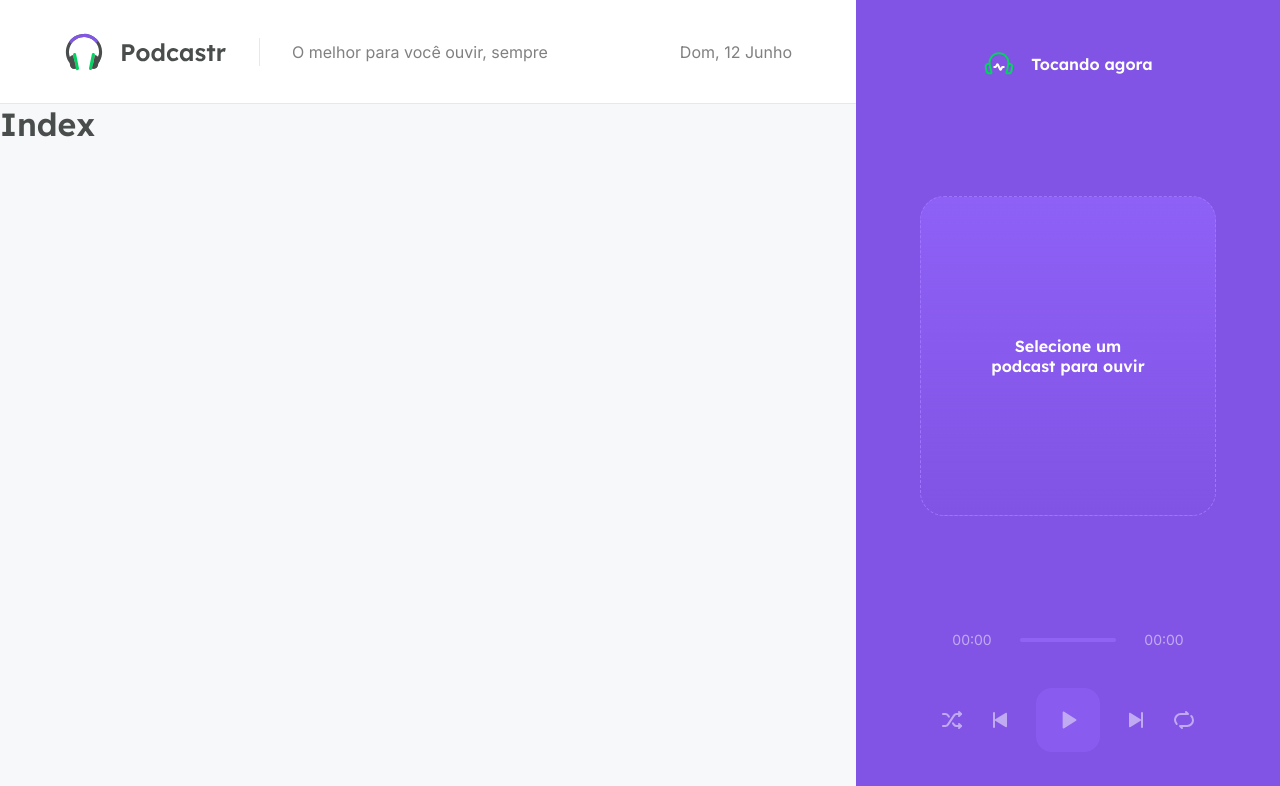
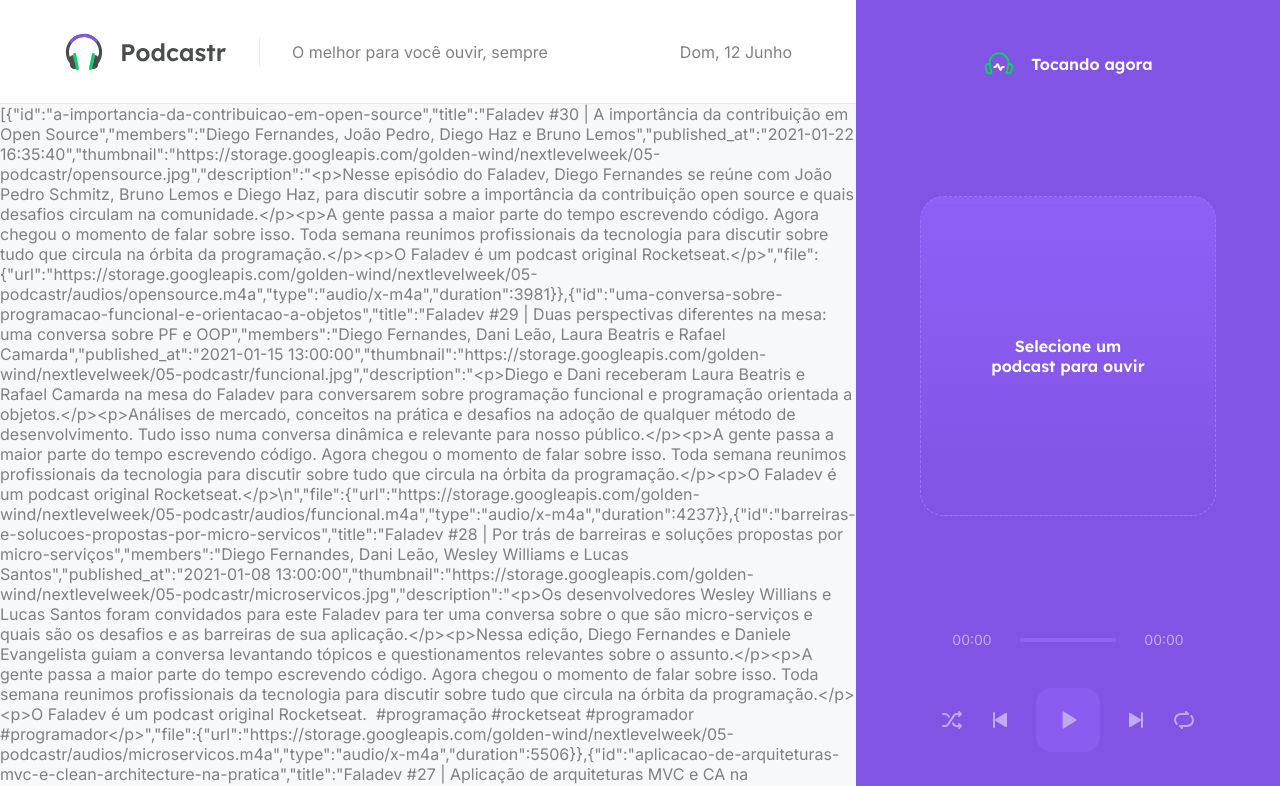
Before and after one commit to samuelfreitas-ao/podcast, a Next.js app: page / in a window 1280 px wide. Shown: the top 786 px of the page. Built offline with nearby package versions, Linux system fonts and the light colour scheme; data requests are answered from the project's data file.

Commit message:
Retrieving data from server/api

```diff
--- a/src/pages/index.tsx
+++ b/src/pages/index.tsx
@@ -1,9 +1,16 @@
-import type { NextPage } from 'next'
-
-const Home: NextPage = () => {
+export default function Home(props) {
   return (
-    <h1>Index</h1>
+    <div>{JSON.stringify(props.episodes)}</div>
   )
 }
 
-export default Home
+export async function getStaticProps() {
+  const response = await fetch('http://localhost:3333/episodes')
+  const data = await response.json()
+  return {
+    props: {
+      episodes: data
+    },
+    revalidate: 60 * 60 * 8 //generate new html page after 8h
+  }
+}
```
